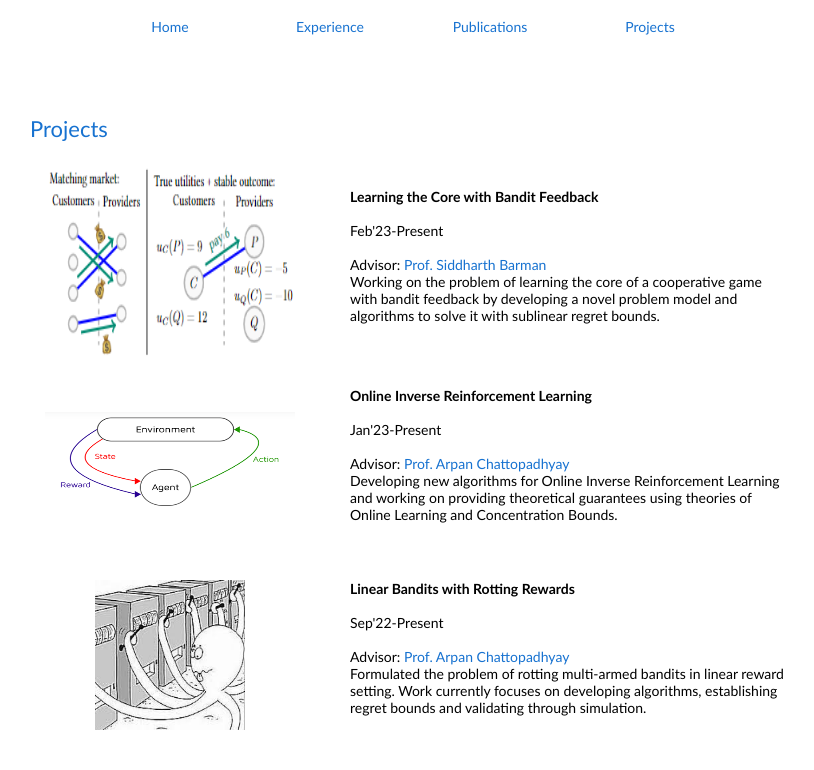
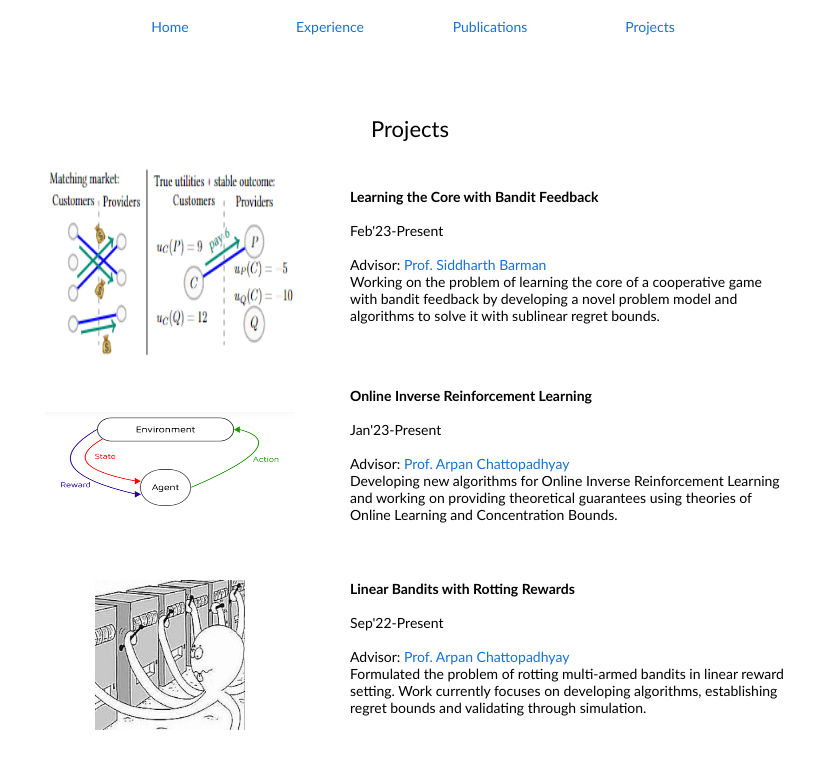
Before and after one commit to nirjhar-das/nirjhar-das.github.io, a plain HTML site: page projects.html in a window 1280 px wide. Shown: the top 770 px of the page, without its empty margins (230-1044 px from the left). Drawn offline with nearby package versions, Linux system fonts and the light colour scheme; some packages are replaced by stand-ins of ours.

Commit message:
new page for sections

```diff
--- a/projects.html
+++ b/projects.html
@@ -58,7 +58,7 @@
             <table style="width:100%;border:0px;border-spacing:0px;border-collapse:separate;margin-right:auto;margin-left:auto;"><tbody>
                 <tr>
                 <td style="padding:20px;width:100%;vertical-align:middle">
-                    <a id="projects"><heading>Projects</heading> &emsp;</a>
+                    <heading><center>Projects</center></heading>
             </td>
               </tr>
             </tbody></table>
```
